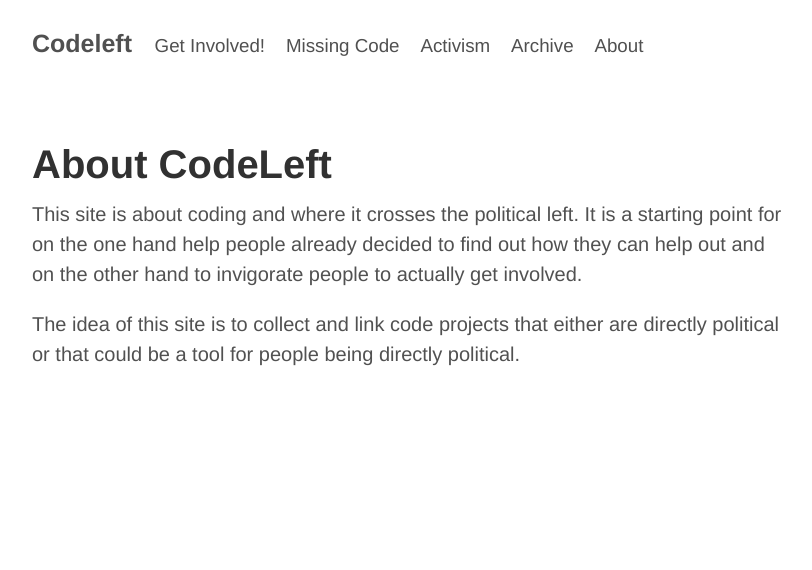
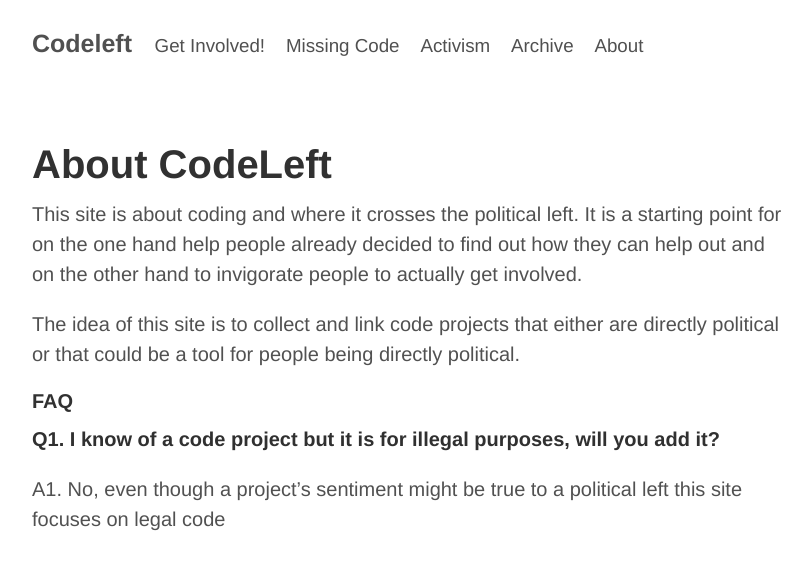
Before and after one commit to johhoi/codeleft, a Jekyll site: the page built from about.md, in a window 1280 px wide. Shown: the top 570 px of the page, without its empty margins (228-1040 px from the left). Built offline with Jekyll 4.4.1, drawn with Linux system fonts in a browser that asks for light colours.

Commit message:
Update about.md

```diff
--- a/about.md
+++ b/about.md
@@ -8,3 +8,8 @@ title: About
 This site is about coding and where it crosses the political left. It is a starting point for on the one hand help people already decided to find out how they can help out and on the other hand to invigorate people to actually get involved.
 
 The idea of this site is to collect and link code projects that either are directly political or that could be a tool for people being directly political.
+
+#### FAQ
+**Q1. I know of a code project but it is for illegal purposes, will you add it?**
+
+A1. No, even though a project's sentiment might be true to a political left this site focuses on legal code
```
